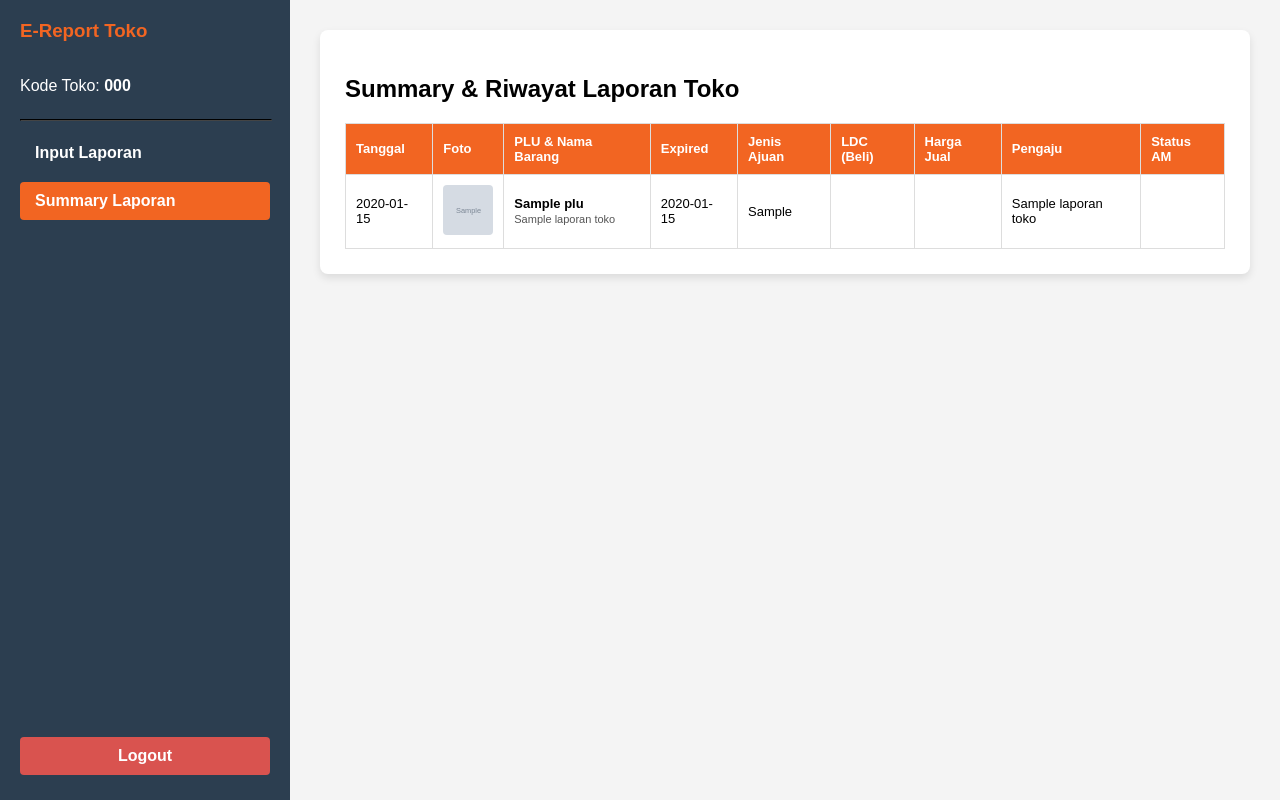
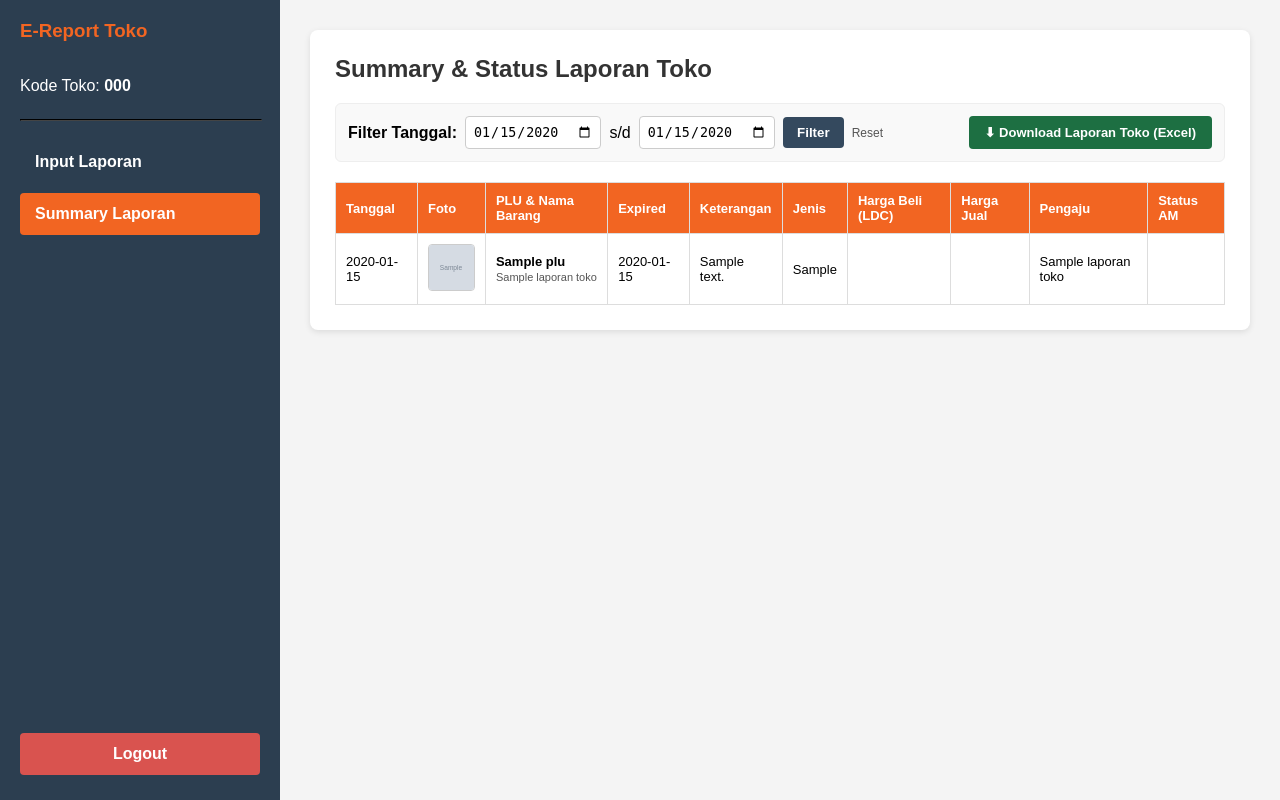
Before and after one commit to faisalbakri564-arch/AplikasiLaporanBarangRusak, a Spring app: template src/main/resources/templates/summary-laporan.html in a window 1280 px wide. Run offline with Thymeleaf, Linux system fonts and the light colour scheme; the template is opened without the code that fills it: most values are stand-ins (such as "Sample title", 1, 10 or a date in 2020); grey boxes marked "Sample" are stand-in pictures; data that the repository does not hold is empty.

Commit message:
Update summary-laporan.html

```diff
--- a/src/main/resources/templates/summary-laporan.html
+++ b/src/main/resources/templates/summary-laporan.html
@@ -2,36 +2,60 @@
 <html lang="id" xmlns:th="http://www.thymeleaf.org">
 <head>
     <meta charset="UTF-8">
-    <title>Summary Laporan - Toko</title>
+    <title>Summary Laporan Toko</title>
     <style>
         body { font-family: Arial, sans-serif; background: #f4f4f4; margin: 0; display: flex; height: 100vh; }
-        .sidebar { width: 250px; background: #2c3e50; color: white; display: flex; flex-direction: column; padding: 20px; }
+        .sidebar { width: 240px; background: #2c3e50; color: white; display: flex; flex-direction: column; padding: 20px; flex-shrink: 0; }
         .sidebar h3 { color: #f26522; margin-top: 0; }
-        .sidebar a { color: white; text-decoration: none; padding: 10px 15px; margin: 5px 0; border-radius: 4px; display: block; font-weight: bold; }
+        .sidebar a { color: white; text-decoration: none; padding: 12px 15px; margin: 5px 0; border-radius: 4px; display: block; font-weight: bold; }
         .sidebar a:hover, .sidebar a.active { background: #f26522; }
+        .sidebar .btn-logout { margin-top: auto; background: #d9534f; text-align: center; }
+
         .main-content { flex: 1; padding: 30px; overflow-y: auto; }
-        .card { background: white; padding: 25px; border-radius: 8px; box-shadow: 0 4px 8px rgba(0,0,0,0.1); }
-        table { width: 100%; border-collapse: collapse; margin-top: 15px; }
-        th, td { border: 1px solid #ddd; padding: 10px; text-align: left; font-size: 13px; }
+        .card-box { background: white; padding: 25px; border-radius: 8px; box-shadow: 0 2px 6px rgba(0,0,0,0.1); }
+        .action-bar { display: flex; justify-content: space-between; align-items: center; flex-wrap: wrap; gap: 10px; margin-bottom: 20px; background: #f9f9f9; padding: 12px; border-radius: 6px; border: 1px solid #eee; }
+        .action-bar input[type="date"] { padding: 7px; border: 1px solid #ccc; border-radius: 4px; }
+        .btn-filter { background: #34495e; color: white; border: none; padding: 8px 14px; border-radius: 4px; cursor: pointer; font-weight: bold; }
+        .btn-export { background: #1D6F42; color: white; padding: 9px 16px; border-radius: 4px; text-decoration: none; font-weight: bold; font-size: 13px; }
+
+        table { width: 100%; border-collapse: collapse; }
+        th, td { border: 1px solid #ddd; padding: 10px; text-align: left; font-size: 13px; vertical-align: middle; }
         th { background-color: #f26522; color: white; }
         .status-approved { color: green; font-weight: bold; }
         .status-pending { color: orange; font-weight: bold; }
-        img.thumb { width: 50px; height: 50px; object-fit: cover; border-radius: 4px; }
+        .status-rejected { color: #d9534f; font-weight: bold; }
+        .reason-box { display: block; margin-top: 4px; padding: 5px 8px; background: #fdecea; color: #b52b27; border-left: 3px solid #d9534f; font-size: 12px; }
+        img.thumb { width: 45px; height: 45px; object-fit: cover; border-radius: 4px; border: 1px solid #ccc; }
     </style>
 </head>
 <body>
+
 <div class="sidebar">
     <h3>E-Report Toko</h3>
     <p>Kode Toko: <strong th:text="${storeCode}"></strong></p>
-    <hr style="border-color: #444; width:100%;">
+    <hr style="border-color: #444; width:100%; margin-bottom: 15px;">
     <a href="/form-laporan">Input Laporan</a>
     <a href="/summary-laporan" class="active">Summary Laporan</a>
-    <a href="/logout" style="margin-top: auto; background: #d9534f; text-align: center;">Logout</a>
+    <a href="/logout" class="btn-logout">Logout</a>
 </div>
 
 <div class="main-content">
-    <div class="card">
-        <h2>Summary & Riwayat Laporan Toko</h2>
+    <div class="card-box">
+        <h2 style="color: #333; margin-top: 0;">Summary & Status Laporan Toko</h2>
+
+        <div class="action-bar">
+            <form method="GET" action="/summary-laporan" style="display:flex; gap:8px; align-items:center; flex-wrap:wrap;">
+                <label><strong>Filter Tanggal:</strong></label>
+                <input type="date" name="startDate" th:value="${startDate}">
+                <span>s/d</span>
+                <input type="date" name="endDate" th:value="${endDate}">
+                <button type="submit" class="btn-filter">Filter</button>
+                <a href="/summary-laporan" style="font-size:12px; color:#555; text-decoration:none;">Reset</a>
+            </form>
+
+            <a th:href="@{/toko/export-excel(startDate=${startDate}, endDate=${endDate})}" class="btn-export">⬇ Download Laporan Toko (Excel)</a>
+        </div>
+
         <table>
             <thead>
             <tr>
@@ -39,8 +63,9 @@
                 <th>Foto</th>
                 <th>PLU & Nama Barang</th>
                 <th>Expired</th>
-                <th>Jenis Ajuan</th>
-                <th>LDC (Beli)</th>
+                <th>Keterangan</th>
+                <th>Jenis</th>
+                <th>Harga Beli (LDC)</th>
                 <th>Harga Jual</th>
                 <th>Pengaju</th>
                 <th>Status AM</th>
@@ -51,14 +76,12 @@
                 <td th:text="${lap.tanggalInput}"></td>
                 <td>
                     <a th:href="${lap.fotoPath}" target="_blank">
-                        <img class="thumb" th:src="${lap.fotoPath}" alt="Foto">
+                        <img class="thumb" th:src="${lap.fotoPath}" alt="Foto" onerror="this.src='https://via.placeholder.com/45?text=Img'">
                     </a>
                 </td>
-                <td>
-                    <strong th:text="${lap.plu}"></strong><br>
-                    <span th:text="${lap.namaBarang}" style="font-size: 11px; color: #555;"></span>
-                </td>
+                <td><strong th:text="${lap.plu}"></strong><br><span th:text="${lap.namaBarang}" style="font-size: 11px; color:#555;"></span></td>
                 <td th:text="${lap.expiredDate}"></td>
+                <td th:text="${lap.keterangan}"></td>
                 <td th:text="${lap.jenisAjuan}"></td>
                 <td th:text="${'Rp ' + #numbers.formatDecimal(lap.ldc, 0, 'COMMA', 0, 'POINT')}" style="color: #d9534f; font-weight: bold;"></td>
                 <td th:text="${'Rp ' + #numbers.formatDecimal(lap.harga, 0, 'COMMA', 0, 'POINT')}"></td>
@@ -66,11 +89,16 @@
                 <td>
                     <span th:if="${lap.statusApprove == 'Approved'}" class="status-approved">Approved</span>
                     <span th:if="${lap.statusApprove == 'Pending'}" class="status-pending">Pending</span>
+                    <div th:if="${lap.statusApprove == 'Rejected'}">
+                        <span class="status-rejected">Rejected</span>
+                        <span class="reason-box" th:if="${lap.rejectReason != null}" th:text="${'Alasan AM: ' + lap.rejectReason}"></span>
+                    </div>
                 </td>
             </tr>
             </tbody>
         </table>
     </div>
 </div>
+
 </body>
 </html>
```
